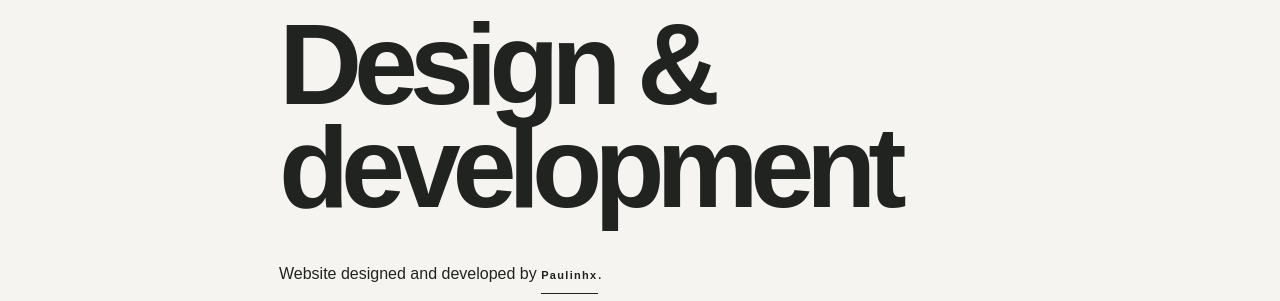
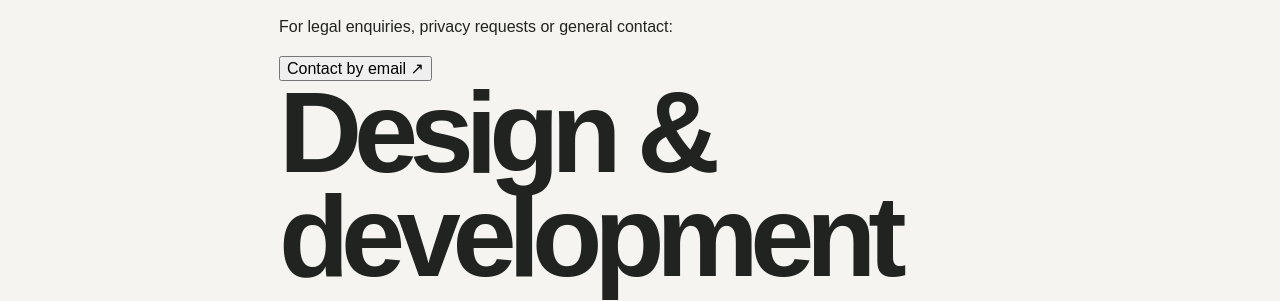
Before and after one commit to Paulinhx/running-towards-you, a plain HTML site: page legal.html in a window 1280 px wide. Shown: the part 752-1053 px from the top of the page. Drawn offline with Linux system fonts and the light colour scheme.

Commit message:
Enhance legal.html with contact button and details
Added contact button for legal enquiries and privacy requests.

```diff
--- a/legal.html
+++ b/legal.html
@@ -27,6 +27,17 @@
         project created by <strong>Délicia Buton</strong>.<br />Responsible
         publisher: <strong>Délicia Buton</strong><br />
       </p>
+      <div class="legal-contact">
+  <p>For legal enquiries, privacy requests or general contact:</p>
+
+  <button
+    type="button"
+    class="contact-email-btn"
+    id="legal-email"
+  >
+    Contact by email ↗
+  </button>
+</div>
 
 
       <h2>Design & development</h2>
@@ -62,8 +73,7 @@
         the youtube-nocookie.com domain. The SoundCloud player is embedded on
         the page and may connect to SoundCloud when loaded, even before
         playback. These services may receive technical data and use cookies or
-        similar technologies under their own policies. For stronger privacy, the
-        SoundCloud embed can be replaced with a click-to-load preview.
+        similar technologies under their own policies.
       </p>
       <h3>External links</h3>
       <p>
```
